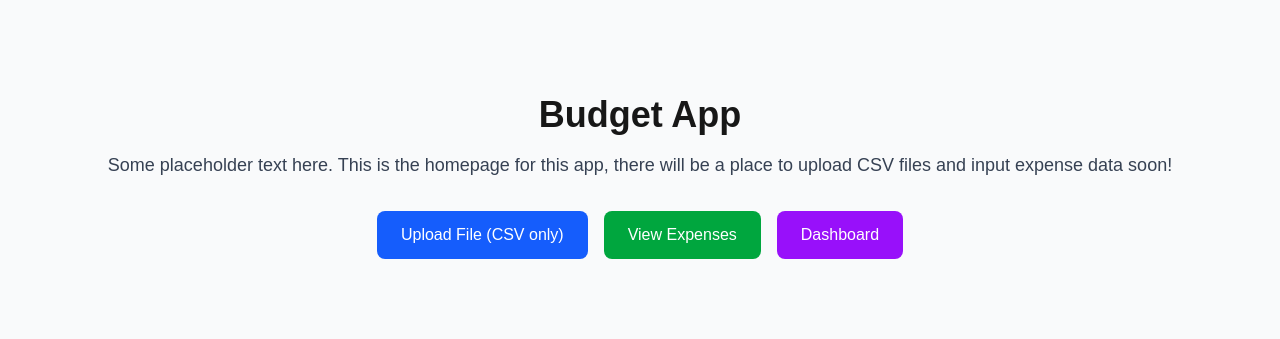
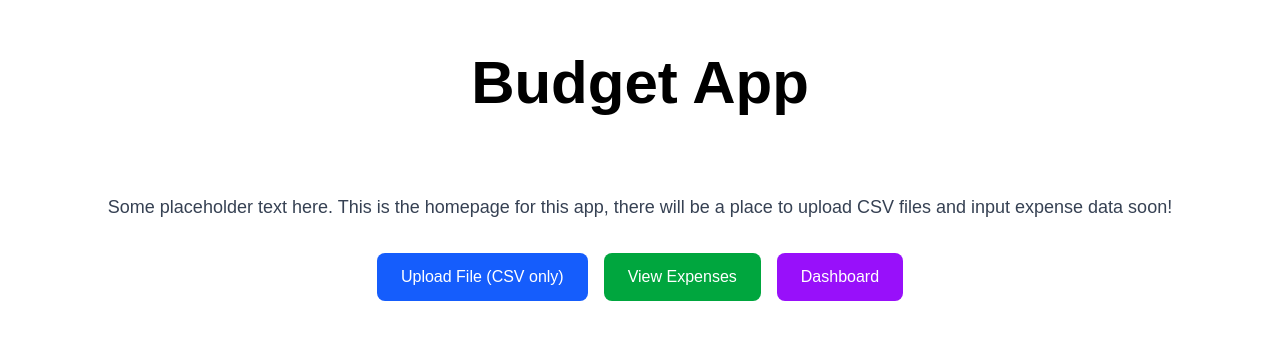
Before and after one commit to fofananumber1/financebudgetapp, a Next.js app: page / in a window 1280 px wide. Shown: the part 223-562 px from the top of the page. Built offline with nearby package versions, Linux system fonts and the light colour scheme.

Commit message:
Changed the styling of the homepage slightly

```diff
--- a/app/page.tsx
+++ b/app/page.tsx
@@ -3,8 +3,8 @@
 
 export default function HomePage() {
   return (
-    <main className="flex flex-col items-center justify-center min-h-screen p-8 bg-gray-50">
-      <h1 className="text-4xl font-bold mb-4">Budget App</h1>
+    <main className="flex flex-col items-center justify-center min-h-screen p-8 bg-white">
+      <h1 className="text-black text-6xl font-bold mb-20">Budget App</h1>
       <p className="text-lg text-gray-700 mb-8">
         Some placeholder text here. This is the homepage for this app, there will be a place to upload CSV
         files and input expense data soon!
```
